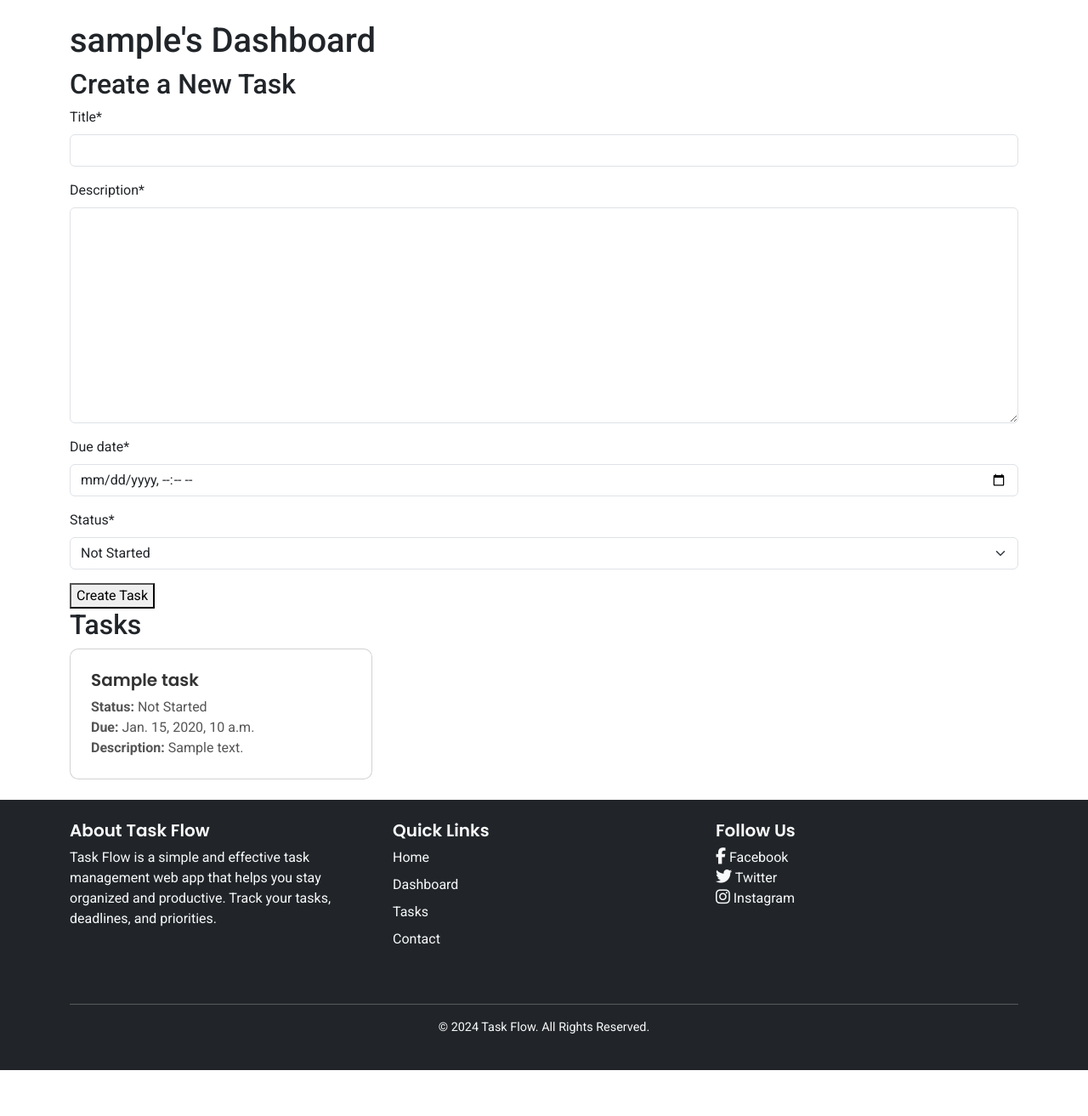
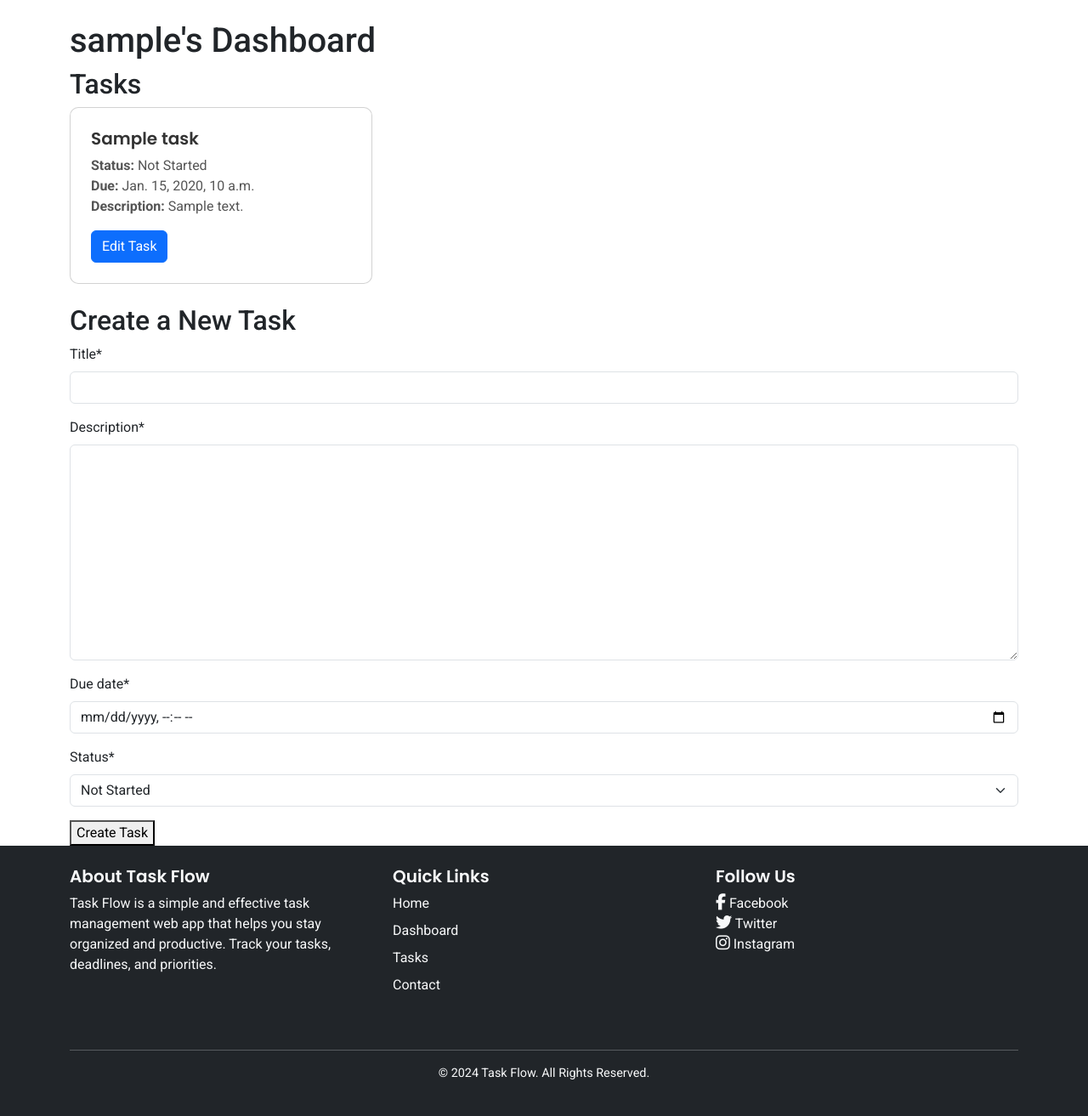
Before and after one commit to MFS4711/Task-FLow, a Django app: page /1/dashboard/ in a window 1280 px wide. Shown: the part 74-1387 px from the top of the page at 85% size. Before the commit the page ends 1333 px from the top, so only its background shows below. Run offline with Django 4.2, Linux system fonts and the light colour scheme; a user stored in the database is signed in; tables that the repository leaves empty hold one stand-in row (values such as "Sample post"); some libraries are stand-ins or nearby versions.

Commit message:
Add edit functionality - not currnetly functioning

```diff
--- a/task_dashboard/templates/task_dashboard/dashboard.html
+++ b/task_dashboard/templates/task_dashboard/dashboard.html
@@ -1,17 +1,12 @@
 {% extends "base.html" %}
+
+{% load static %}
 
 {% load crispy_forms_tags %}
 
 {% block content %}
 
 <h1>{{ user.username }}'s Dashboard</h1>
-
-<h2>Create a New Task</h2>
-<form method="POST" id="create-task-form">
-    {% csrf_token %}
-    {{ task_form | crispy }}
-    <button type="submit" name="create_task">Create Task</button>
-</form>
 
 <h2>Tasks</h2>
 
@@ -20,12 +15,15 @@
     <div class="col-md-4 mb-4">
         <div class="card">
             <div class="card-body">
-                    <h5 class="card-title">{{ task.title }}</h5>
+                <h5 class="card-title" id="task-title-{{ task.id }}">{{ task.title }}</h5>
                 <p class="card-text">
-                        <strong>Status:</strong> {{ task.get_status_display }} <br>
-                        <strong>Due:</strong> {{ task.due_date }} <br>
-                        <strong>Description:</strong> {{ task.description }}
+                    <strong>Status:</strong> <span id="task-status-{{ task.id }}">{{ task.get_status_display }}</span> <br>
+                    <strong>Due:</strong> <span id="task-due-date-{{ task.id }}">{{ task.due_date }}</span> <br>
+                    <strong>Description:</strong> <span id="task-description-{{ task.id }}">{{ task.description }}</span>
                 </p>
+                <!-- Edit Task Button -->
+                <button type="button" class="btn btn-primary btn-edit" data-task-id="{{ task.id }}">Edit Task</button>
+
             </div>
         </div>
     </div>
@@ -36,4 +34,18 @@
     {% endfor %}
 </div>
 
+<h2>Create a New Task</h2>
+<!-- Hidden input for user ID -->
+<input type="hidden" id="user-id" value="{{ user.id }}">
+<!-- Create a Task Form -->
+<form method="POST" id="task-form">
+    {% csrf_token %}
+    {{ task_form | crispy }}
+    <button id="submit-button" type="submit" name="create_task">Create Task</button>
+</form>
+
+{% endblock content%}
+
+{% block extras %}
+<script src="{% static 'js/tasks.js' %}"></script>
 {% endblock %}
--- a/task_dashboard/urls.py
+++ b/task_dashboard/urls.py
@@ -21,4 +21,5 @@ from django.urls import path
 urlpatterns = [
     path('', views.homepage, name='home'),
     path('<int:user_id>/dashboard/', views.dashboard, name='dashboard'),
+    path('<int:user_id>/dashboard/edit_task/<int:task_id>', views.task_edit, name='task_edit'),
 ]
--- a/task_dashboard/views.py
+++ b/task_dashboard/views.py
@@ -55,3 +55,26 @@ def dashboard(request, user_id):
 
     # Render the dashboard page for the specific user
     return render(request, "task_dashboard/dashboard.html", context)
+
+
+def task_edit(request, task_id):
+    """
+    view to edit a task
+    """
+    if request.method == "POST":
+        # get object you want to edit
+        task = get_object_or_404(Task, pk=task_id)
+        # initialises form with instance of task pre-filled
+        task_form = TaskForm(data=request.POST, instance=task)
+        # form validation and authentication check
+        if task_form.is_valid():
+            # Save the form with the updated data
+            task_form.save()
+            messages.add_message(request, messages.SUCCESS,
+                                 'Task successfully updated!')
+        else:
+            messages.add_message(
+                request, messages.ERROR, 'There was an error updating the task. Please try again.')
+
+    # Blow with view you want to run - and in args - the necessary parameter
+    return HttpResponseRedirect(reverse('dashboard', args=[task.author.id]))
```
Also changed, not shown: static/js/tasks.js (added, +59 -0 lines). Lines whose indentation alone changed are shown as unchanged.
